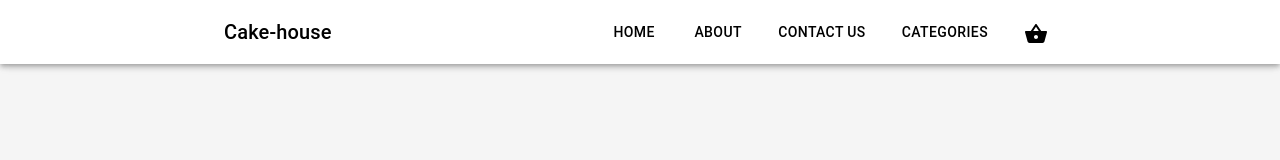
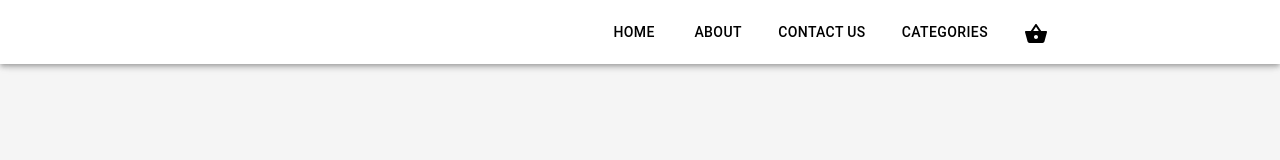
Before and after one commit to luckyligovi/cake, a React (Create React App) app in the folder cake-app/: page / in a window 1280 px wide. Shown: the top 160 px of the page. Built offline with nearby package versions, Linux system fonts and the light colour scheme.

Commit message:
logo in navbar

```diff
--- a/cake-app/src/components/NavBar.jsx
+++ b/cake-app/src/components/NavBar.jsx
@@ -1,4 +1,5 @@
 import React, { useState } from "react";
+import logo from "../image/cake_house_logo.png"
 import {
   AppBar,
   Box,
@@ -72,7 +73,8 @@ export default function NavBar({ cartCount }) {
         }}
       >
         <Link className="nav-link" to="/">
-          <Typography variant="h6">Cake-house</Typography>
+          {/* <Typography variant="h6">Cake-house</Typography> */}
+          {/* <img src={logo} alt="cake" /> */}
         </Link>
 
 
```
Also changed, not shown: cake-app/src/image/cake_house_logo.png (added), 1 other file (tests, documents, lock files or other folders).
